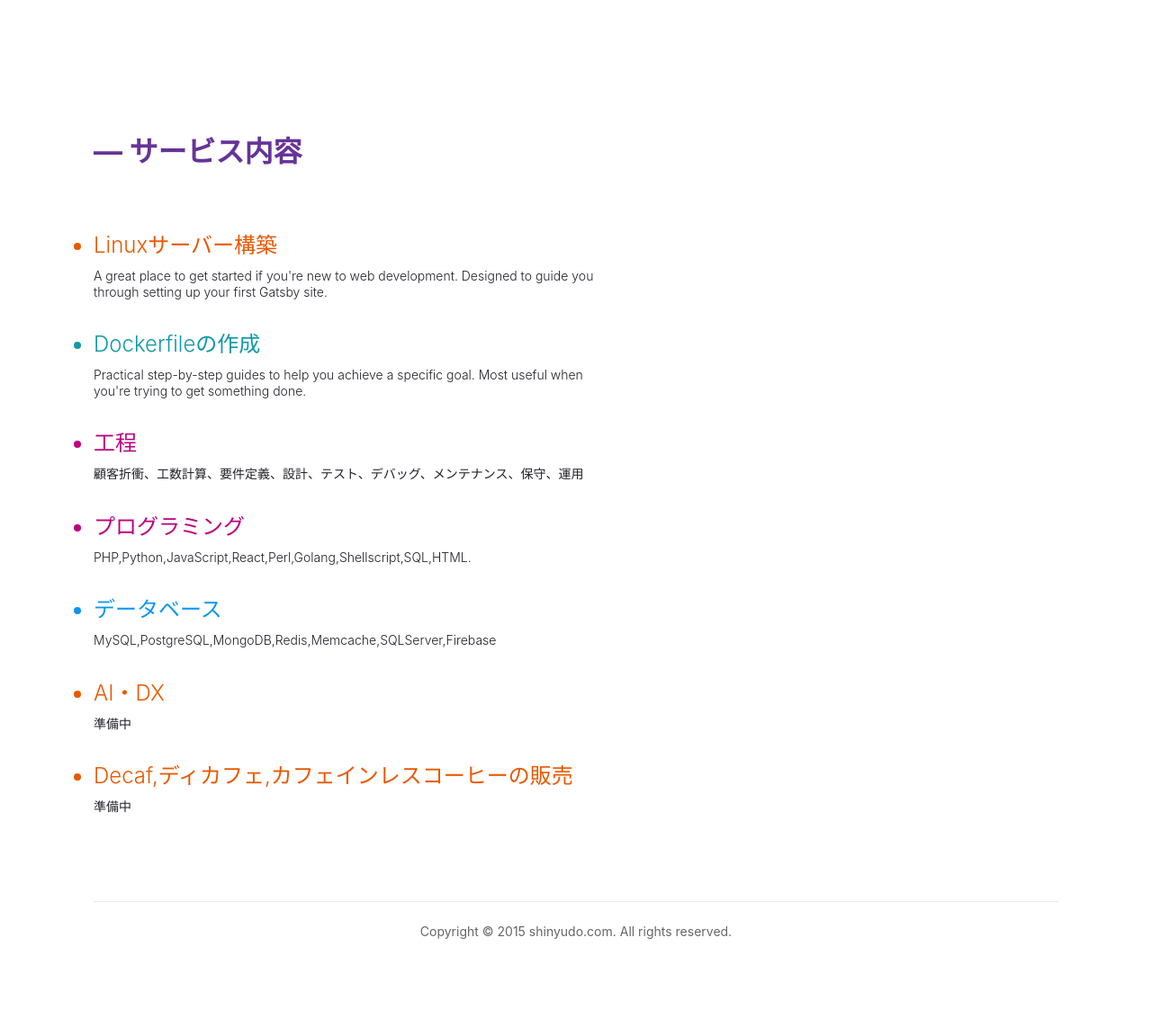
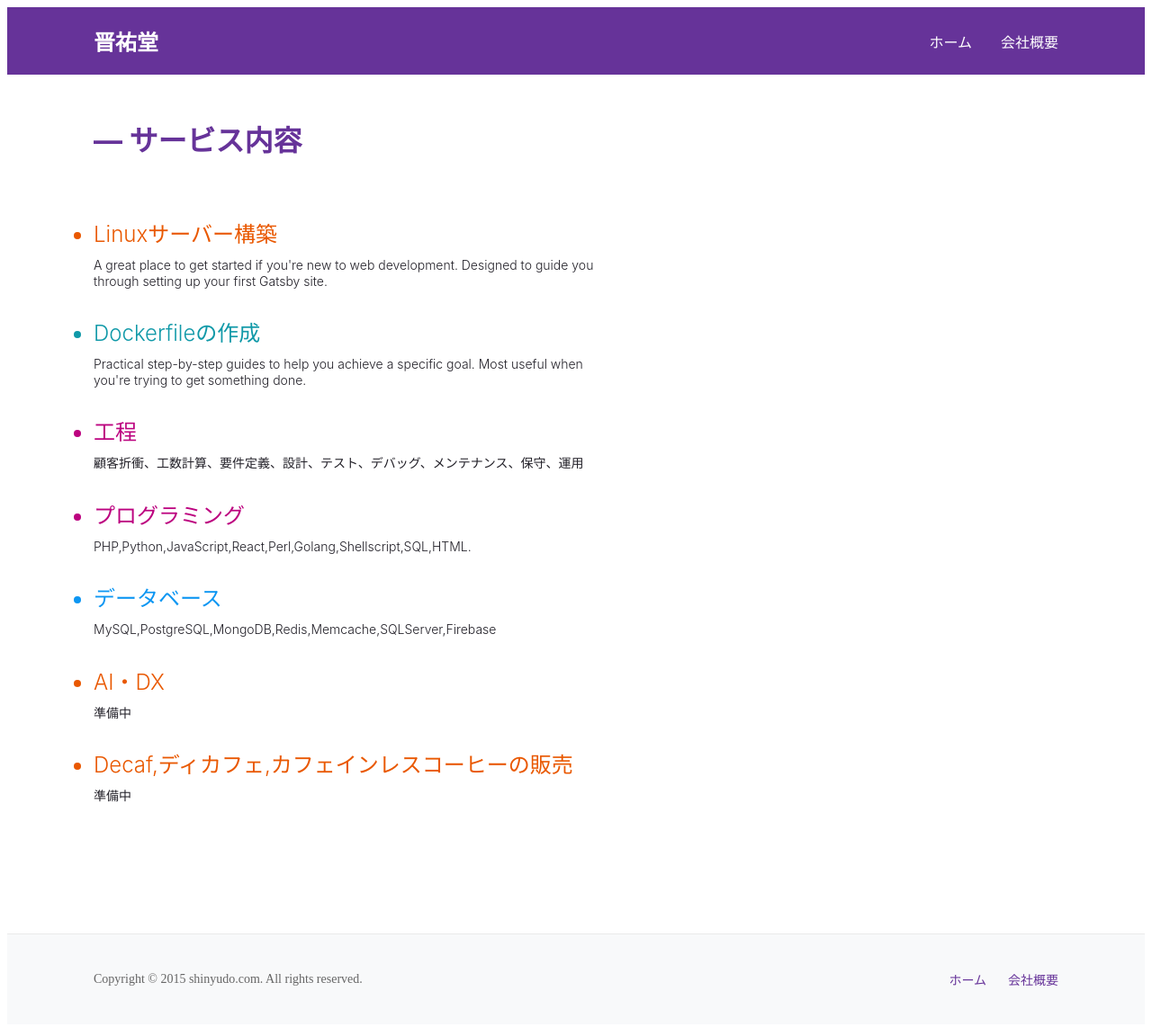
Before and after one commit to sutok/shinyudo, a Gatsby site: page / in a window 1280 px wide. Shown: the whole page at 90% size. Built offline with nearby package versions, Linux system fonts and the light colour scheme; Gatsby itself is replaced by a stand-in of ours.

Commit message:
add about, Header, Footer, Layout

```diff
--- a/package.json
+++ b/package.json
@@ -8,8 +8,8 @@
     "gatsby"
   ],
   "scripts": {
-    "develop": "gatsby develop",
-    "start": "gatsby develop",
+    "develop": "gatsby develop -p 8001",
+    "start": "gatsby develop -p 8001",
     "build": "gatsby build",
     "serve": "gatsby serve",
     "clean": "gatsby clean"
--- /dev/null
+++ b/src/components/Footer.js
@@ -0,0 +1,56 @@
+import * as React from "react"
+
+const footerStyles = {
+  backgroundColor: "#f8f9fa",
+  padding: "40px 96px",
+  borderTop: "1px solid #eaeaea",
+  marginTop: "auto",
+}
+
+const footerContentStyles = {
+  display: "flex",
+  justifyContent: "space-between",
+  alignItems: "center",
+  maxWidth: "1200px",
+  margin: "0 auto",
+}
+
+const copyrightStyles = {
+  fontSize: "14px",
+  color: "#666",
+  margin: 0,
+}
+
+const footerNavStyles = {
+  display: "flex",
+  gap: "24px",
+}
+
+const footerLinkStyles = {
+  color: "#663399",
+  textDecoration: "none",
+  fontSize: "14px",
+  fontWeight: "500",
+}
+
+const Footer = () => {
+  return (
+    <footer style={footerStyles}>
+      <div style={footerContentStyles}>
+        <p style={copyrightStyles}>
+          Copyright © 2015 shinyudo.com. All rights reserved.
+        </p>
+        <nav style={footerNavStyles}>
+          <a href="/" style={footerLinkStyles}>
+            ホーム
+          </a>
+          <a href="/about" style={footerLinkStyles}>
+            会社概要
+          </a>
+        </nav>
+      </div>
+    </footer>
+  )
+}
+
+export default Footer
--- /dev/null
+++ b/src/components/Header.js
@@ -0,0 +1,54 @@
+import * as React from "react"
+
+const headerStyles = {
+  backgroundColor: "#663399",
+  color: "white",
+  padding: "20px 96px",
+  display: "flex",
+  justifyContent: "space-between",
+  alignItems: "center",
+}
+
+const logoStyles = {
+  fontSize: "24px",
+  fontWeight: "bold",
+  textDecoration: "none",
+  color: "white",
+}
+
+const navStyles = {
+  display: "flex",
+  gap: "32px",
+}
+
+const navLinkStyles = {
+  color: "white",
+  textDecoration: "none",
+  fontSize: "16px",
+  fontWeight: "500",
+  transition: "opacity 0.2s ease",
+}
+
+const navLinkHoverStyles = {
+  opacity: 0.8,
+}
+
+const Header = () => {
+  return (
+    <header style={headerStyles}>
+      <a href="/" style={logoStyles}>
+        晋祐堂
+      </a>
+      <nav style={navStyles}>
+        <a href="/" style={navLinkStyles}>
+          ホーム
+        </a>
+        <a href="/about" style={navLinkStyles}>
+          会社概要
+        </a>
+      </nav>
+    </header>
+  )
+}
+
+export default Header
--- /dev/null
+++ b/src/components/Layout.js
@@ -0,0 +1,29 @@
+import * as React from "react"
+import Header from "./Header"
+import Footer from "./Footer"
+
+const layoutStyles = {
+  minHeight: "100vh",
+  display: "flex",
+  flexDirection: "column",
+}
+
+const mainStyles = {
+  flex: 1,
+  padding: "0 96px",
+  fontFamily: "-apple-system, Roboto, sans-serif, serif",
+}
+
+const Layout = ({ children }) => {
+  return (
+    <div style={layoutStyles}>
+      <Header />
+      <main style={mainStyles}>
+        {children}
+      </main>
+      <Footer />
+    </div>
+  )
+}
+
+export default Layout
--- a/src/pages/index.js
+++ b/src/pages/index.js
@@ -1,8 +1,9 @@
 import * as React from "react"
+import Layout from "../components/Layout"
 
 const pageStyles = {
   color: "#232129",
-  padding: 96,
+  padding: "48px 0",
   fontFamily: "-apple-system, Roboto, sans-serif, serif",
 }
 const headingStyles = {
@@ -95,9 +96,9 @@ const links = [
 
 const IndexPage = () => {
   return (
-    <main style={pageStyles}>
+    <Layout>
+      <div style={pageStyles}>
         <h1 style={headingStyles}>
-        <br />
           <span style={headingAccentStyles}>— サービス内容</span>
         </h1>
         <ul style={listStyles}>
@@ -110,10 +111,8 @@ const IndexPage = () => {
             </li>
           ))}
         </ul>
-      <footer style={footerStyle}>
-        Copyright © 2015 shinyudo.com. All rights reserved.
-      </footer>
-    </main>
+      </div>
+    </Layout>
   )
 }
 
```
Also changed, not shown: src/pages/about.js (added, +122 -0 lines). Lines whose indentation alone changed are shown as unchanged.
